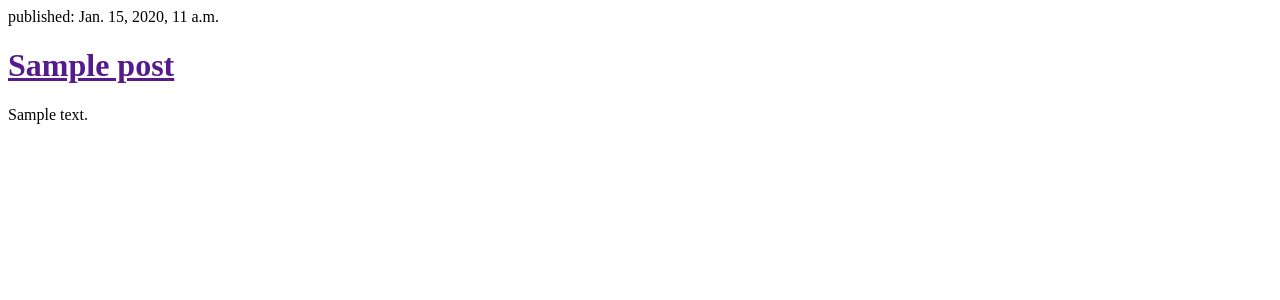
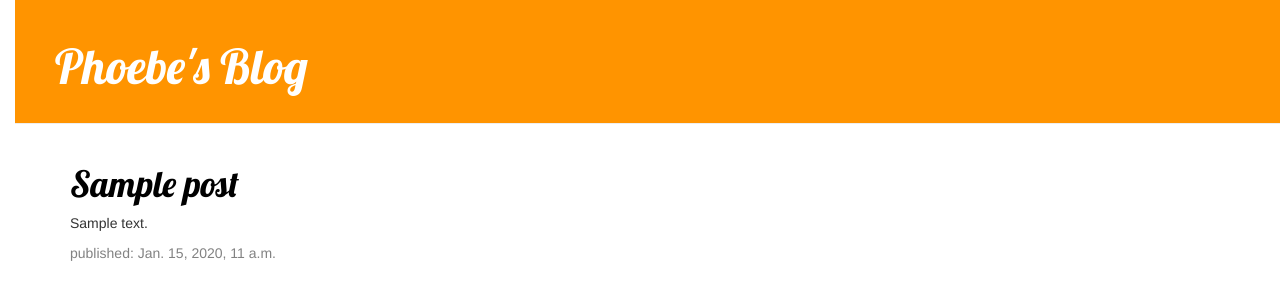
Before and after one commit to phoebedg/my-first-blog, a Django app: template blog/templates/blog/post_list.html in a window 1280 px wide. Shown: the top 300 px of the page. Run offline with Django 3.2, Linux system fonts and the light colour scheme; the template is opened without the code that fills it: values that come from a table or form of the project are taken from there, others are empty; tables that the repository leaves empty hold one stand-in row (values such as "Sample post"); some libraries are stand-ins or nearby versions.

Commit message:
added view and template for detailed blog post as well as CSS for the site.

```diff
--- /dev/null
+++ b/blog/static/css/blog.css
@@ -0,0 +1,55 @@
+body {
+    padding-left: 15px;
+}
+
+h1 a {
+    color: #FCA205;
+    font-family: 'Lobster';
+}
+
+.page-header {
+    background-color: #ff9400;
+    margin-top: 0;
+    padding: 20px 20px 20px 40px;
+}
+
+.page-header h1, .page-header h1 a, .page-header h1 a:visited, .page-header h1 a:active {
+    color: #ffffff;
+    font-size: 36pt;
+    text-decoration: none;
+}
+
+.content {
+    margin-left: 40px;
+}
+
+h1, h2, h3, h4 {
+    font-family: 'Lobster', cursive;
+}
+
+.date {
+    color: #828282;
+}
+
+.save {
+    float: right;
+}
+
+.post-form textarea, .post-form input {
+    width: 100%;
+}
+
+.top-menu, .top-menu:hover, .top-menu:visited {
+    color: #ffffff;
+    float: right;
+    font-size: 26pt;
+    margin-right: 20px;
+}
+
+.post {
+    margin-bottom: 70px;
+}
+
+.post h1 a, .post h1 a:visited {
+    color: #000000;
+}
--- /dev/null
+++ b/blog/templates/blog/base.html
@@ -0,0 +1,23 @@
+{% load static %}
+<html>
+    <head>
+        <title>Django Girls blog</title>
+        <link rel="stylesheet" href="//maxcdn.bootstrapcdn.com/bootstrap/3.2.0/css/bootstrap.min.css">
+        <link rel="stylesheet" href="//maxcdn.bootstrapcdn.com/bootstrap/3.2.0/css/bootstrap-theme.min.css">
+        <link href='//fonts.googleapis.com/css?family=Lobster&subset=latin,latin-ext' rel='stylesheet' type='text/css'>
+        <link rel="stylesheet" href="{% static 'css/blog.css' %}">
+    </head>
+    <body>
+        <div class="page-header">
+            <h1><a href="/">Phoebe's Blog</a></h1>
+        </div>
+        <div class="content container">
+            <div class="row">
+                <div class="col-md-8">
+                {% block content %}
+                {% endblock %}
+                </div>
+            </div>
+        </div>
+    </body>
+</html>
--- a/blog/templates/blog/post_list.html
+++ b/blog/templates/blog/post_list.html
@@ -1,14 +1,13 @@
-<html>
-    <head>
-        <title>Phoebe's blog</title>
-    </head>
-<body>
+{% extends 'blog/base.html' %}
+
+{% block content %}
     {% for post in posts %}
-        <div>
-            <p>published: {{ post.published_date }}</p>
-            <h1><a href="">{{ post.title }}</a></h1>
+        <div class="post">
+            <h1><a href="{% url 'post_detail' pk=post.pk %}">{{ post.title }}</a></h1>
             <p>{{ post.text|linebreaksbr }}</p>
+            <div class="date">
+                <p>published: {{ post.published_date }}</p>
+            </div>
         </div>
     {% endfor %}
-</body>
-</html>
+{% endblock %}
--- a/blog/urls.py
+++ b/blog/urls.py
@@ -3,4 +3,5 @@ from . import views
 
 urlpatterns = [
     path('', views.post_list, name='post_list'),
+    path('post/<int:pk>/', views.post_detail, name='post_detail'),
 ]
--- a/blog/views.py
+++ b/blog/views.py
@@ -1,7 +1,11 @@
-from django.shortcuts import render
+from django.shortcuts import render, get_object_or_404
 from django.utils import timezone
 from .models import Post
 
 def post_list(request):
     posts = Post.objects.filter(published_date__lte=timezone.now()).order_by('published_date')
     return render(request, 'blog/post_list.html', {'posts': posts})
+
+def post_detail(request, pk):
+    post = get_object_or_404(Post, pk=pk)
+    return render(request, 'blog/post_detail.html', {'post': post})
--- a/mysite/settings.py
+++ b/mysite/settings.py
@@ -12,6 +12,7 @@ https://docs.djangoproject.com/en/2.0/ref/settings/
 
 import os
 
+
 # Build paths inside the project like this: os.path.join(BASE_DIR, ...)
 BASE_DIR = os.path.dirname(os.path.dirname(os.path.abspath(__file__)))
 
@@ -23,7 +24,7 @@ BASE_DIR = os.path.dirname(os.path.dirname(os.path.abspath(__file__)))
 SECRET_KEY = '*-0dlfpfc_ij8!rbbws49w&be8_4#2g&@h_1$xa8^cx(ktpgwg'
 
 # SECURITY WARNING: don't run with debug turned on in production!
-DEBUG = False
+DEBUG = True
 
 ALLOWED_HOSTS = ['127.0.0.1', '.pythonanywhere.com']
 
@@ -120,3 +121,4 @@ USE_TZ = True
 
 STATIC_URL = '/static/'
 STATIC_ROOT = os.path.join(BASE_DIR, 'static')
+# STATIC_ROOT = ("path/to/static_root")
```
Also changed, not shown: blog/templates/blog/post_detail.html (added, +13 -0 lines).
